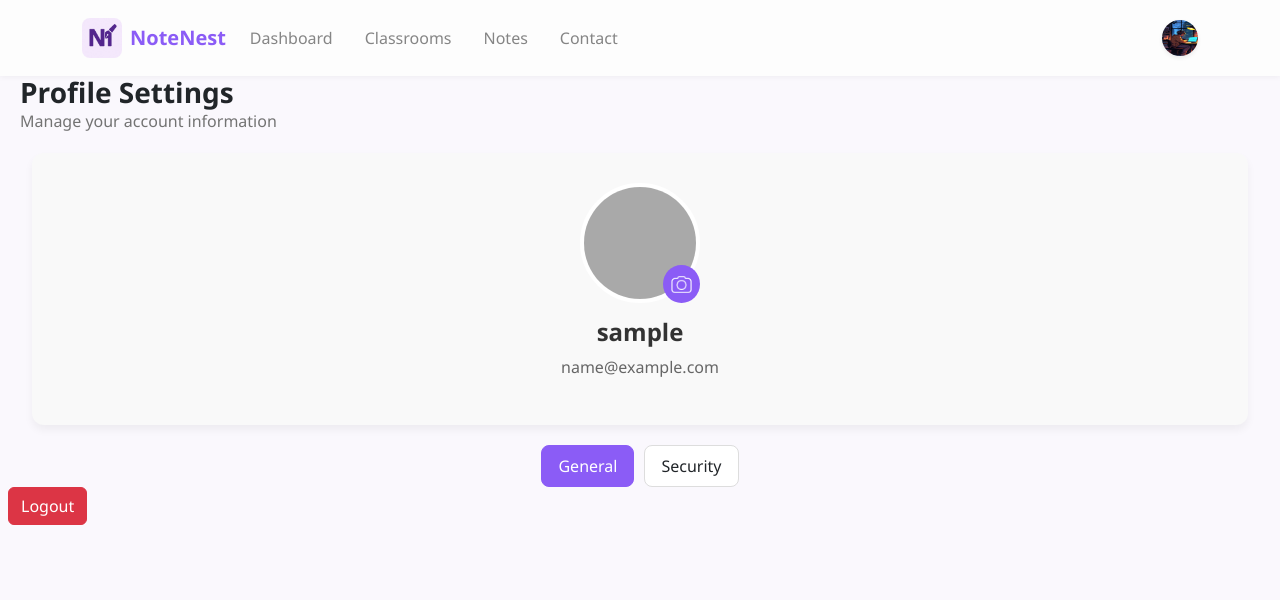
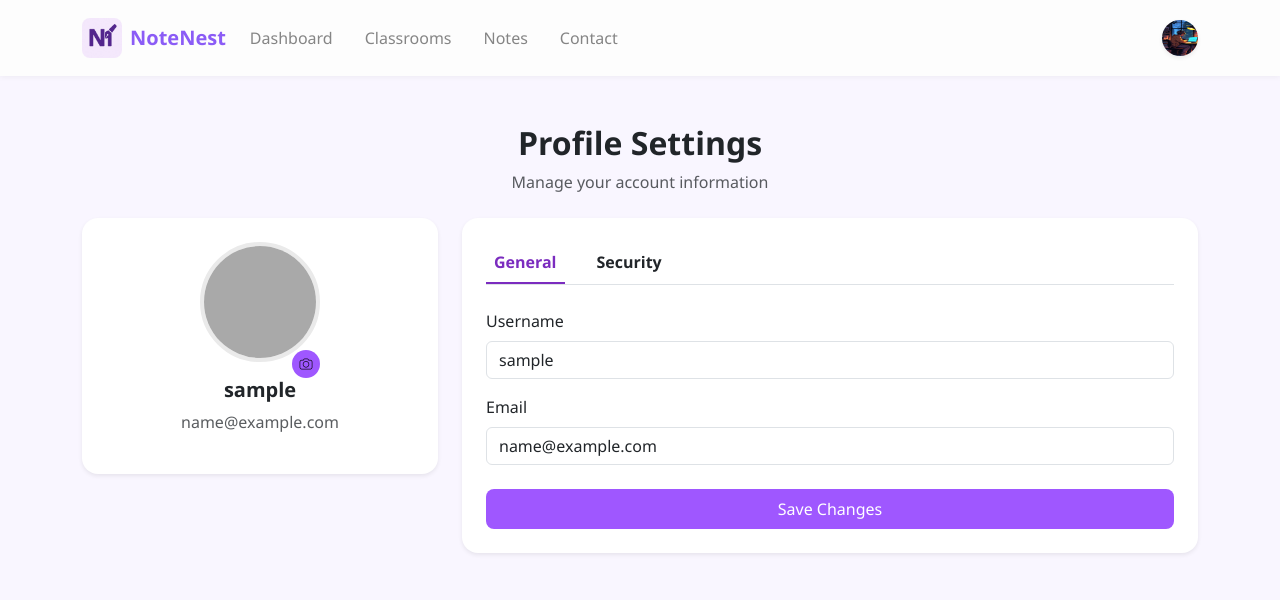
Before and after one commit to alielkline/NoteNest, a PHP site: page /public/profile.php in a window 1280 px wide. Shown: the top 600 px of the page. Run offline with PHP 8.4, Linux system fonts and the light colour scheme; the visitor is signed in with stand-in values (Sample User, id 1).

Commit message:
Final Touches to profile page

```diff
--- a/css/profile.css
+++ b/css/profile.css
@@ -15,123 +15,70 @@ Other shades of purple:
     800: '#4c3275',
     900: '#2c1d4d',
 */
-
-.header h3{
-    font-weight: 700;
-    margin: auto 20px;
+body {
+  background-color: #f9f6ff;
+  font-family: 'Segoe UI', sans-serif;
 }
 
-.header p{
-    margin: auto 20px;
-    color: #737373;
+.profile-card {
+  transition: 0.3s;
 }
 
-.picture-container{
-    background: #f9f9f9;
-    padding: 30px;
-    text-align: center;
-    border-radius: 12px;
-    max-width: 95%;
-    max-height: 300px;
-    margin: 20px auto;
-    box-shadow: 0 5px 8px rgba(0,0,0,0.05);
+.avatar {
+  width: 120px;
+  height: 120px;
+  object-fit: cover;
+  border-radius: 50%;
+  border: 4px solid #eaeaea;
 }
 
-.avatar-container{
-    position: relative;
-    display: inline-block;
-}
-
-.avatar{
-    width: 120px;
-    height: 120px;
-    border-radius: 50%;
-    border: 4px solid #fff;
-    object-fit: cover;
-}
-
-.upload-icon{
-    position: absolute;
-    bottom: 0;
-    right: 0;
-    background: #8b5cf6;
+.upload-icon img {
+  width: 28px;
+  height: 28px;
+  background: #9f57ff;
   padding: 6px;
   border-radius: 50%;
   cursor: pointer;
-    transition: background-color 0.2s;
 }
 
-.upload-icon:hover{
-    background-color: #6E59A5;
+.upload-icon img:hover {
+  background: #6E59A5;
 }
 
-.upload-icon img{
-    width: 25px;
-    height: 25px;
-    filter: brightness(0) invert(1);
-}
-
-.picture-container h3 {
-  margin-top: 15px;
-  font-size: 1.5rem;
-  font-weight: 600;
-  color: #333;
-}
-
-.picture-container p {
-  color: #666;
-  font-size: 1rem;
-  margin-top: 5px;
-}
 .tabs {
   display: flex;
-    justify-content: center;
-    gap: 10px;
+  gap: 1.5rem;
 }
 
 .tab {
-    background: #fff;
-    padding: 8px 16px;
-    border-radius: 8px;
-    border: 1px solid #ddd;
+  font-weight: 600;
+  padding: 0.5rem;
   cursor: pointer;
-    font-weight: 500;
+  position: relative;
+}
+
+.tab.active {
+  color: #7b2cbf;
+  border-bottom: 2px solid #7b2cbf;
 }
 
 .tab-content {
-    display: none;
-    background: #fff;
-    padding: 24px;
-    border-radius: 12px;
-    margin-top: 20px;
-    box-shadow: 0 5px 8px rgba(0,0,0,0.05);
-  }
-
-  .tab-content.active {
   display: block;
 }
 
-  .tab.active {
-    background: #8b5cf6;
-    color: white;
-    border-color: #8b5cf6;
+.tab-content.d-none {
+  display: none !important;
 }
 
-  .save-btn {
-    background: #8b5cf6;
+.btn-purple {
+  background-color: #9f57ff;
   color: white;
+  font-weight: 500;
   border: none;
-    padding: 10px 20px;
-    border-radius: 8px;
-    font-weight: 500;
-    transition: background 0.3s ease;
+  padding: 0.5rem 1rem;
+  border-radius: 0.5rem;
 }
 
-  .save-btn:hover {
-    background: #7e69ab;
+.btn-purple:hover {
+  background-color: #8220ff;
 }
-
-  .save-btn:disabled {
-    background: #e5deff;
-    cursor: not-allowed;
-  }
--- a/includes/navbar.php
+++ b/includes/navbar.php
@@ -23,7 +23,7 @@ if (isset($_SESSION['user_id'])) {
 ?>
 
 
-<nav class="navbar navbar-expand-md">
+<nav class="navbar navbar-expand-lg">
   <div class="container">
     <!-- Logo + Name -->
     <a class="navbar-brand" href="home.php">
--- a/includes/profile_handler.php
+++ b/includes/profile_handler.php
@@ -73,6 +73,7 @@ if ($_SERVER["REQUEST_METHOD"] === "POST") {
             header("Location: ../public/profile.php");
             exit();
         }
+
     }
 
     // Updating password
--- a/js/profile.js
+++ b/js/profile.js
@@ -1,19 +1,11 @@
 function showTab(tabId) {
-  // Remove active class from all tabs and contents
   document.querySelectorAll('.tab').forEach(tab => tab.classList.remove('active'));
-  document.querySelectorAll('.tab-content').forEach(content => content.classList.remove('active'));
+  document.querySelectorAll('.tab-content').forEach(content => content.classList.add('d-none'));
 
-  // Add active to selected tab and content
-  document.querySelector(`[onclick="showTab('${tabId}')"]`).classList.add('active');
-  document.getElementById(tabId).classList.add('active');
+  document.getElementById(tabId).classList.remove('d-none');
+  document.querySelector(`.tab[onclick="showTab('${tabId}')"]`).classList.add('active');
 }
 
-const fileInput = document.getElementById('upload');
-const photoForm = document.getElementById('photoForm');
-
-// When a file is selected, submit the form
-fileInput.addEventListener('change', function() {
-        if (fileInput.files.length > 0) {
-            photoForm.submit();
-        }
-});
+function submitForm() {
+  document.getElementById('photoForm').submit();
+}
--- a/public/profile.php
+++ b/public/profile.php
@@ -42,71 +42,70 @@ $imagePath = !empty($user['profile_image'])
 <body>
 <?php include '../includes/navbar.php'; ?>
 
-    <div class="header">
-        <h3>Profile Settings</h3>
-        <p>Manage your account information</p>
+<div class="container py-5">
+    <div class="text-center mb-4">
+        <h2 class="fw-bold">Profile Settings</h2>
+        <p class="text-muted">Manage your account information</p>
     </div>
 
-    <div class="picture-container">
-        <div class="avatar-container">
-            <img src="<?php echo htmlspecialchars($imagePath); ?>" alt="Profile Picture" class="avatar" id="profileImage">
+    <div class="row justify-content-center g-4">
+        <!-- Profile Image Section -->
+        <div class="col-md-4 text-center">
+            <div class="profile-card p-4 bg-white rounded-4 shadow-sm">
+                <div class="position-relative d-inline-block">
+                    <img src="<?php echo htmlspecialchars($imagePath); ?>" alt="Profile Picture" class="avatar mb-3" id="profileImage">
                     <form id="photoForm" action="../includes/profile_handler.php" method="POST" enctype="multipart/form-data">
                         <input type="hidden" name="form_type" value="photo">
-            <input type="file" id="upload" name="profile_image" accept="image/*" style="display:none;" onchange="submitForm()">
-
-            <label for="upload" class="upload-icon" style="cursor: pointer;">
+                        <input type="file" id="upload" name="profile_image" accept="image/*" onchange="submitForm()" hidden>
+                        <label for="upload" class="upload-icon position-absolute bottom-0 end-0">
                             <img src="../assets/camera.png" alt="Upload">
                         </label>
                     </form>
                 </div>
-
-        <h3><?php echo htmlspecialchars($username);?></h3>
-        <p><?php echo htmlspecialchars($email);; ?></p>
+                <h5 class="fw-bold"><?php echo htmlspecialchars($username); ?></h5>
+                <p class="text-muted"><?php echo htmlspecialchars($email); ?></p>
+            </div>
         </div>
 
-    <div class="tabs">
+        <!-- Tabs + Forms Section -->
+        <div class="col-md-8">
+            <div class="profile-card bg-white p-4 rounded-4 shadow-sm">
+                <div class="tabs d-flex mb-4 border-bottom">
                     <div class="tab active" onclick="showTab('general')">General</div>
                     <div class="tab" onclick="showTab('security')">Security</div>
                 </div>
 
-    <!-- General Information Form -->
+                <!-- General Information -->
                 <form id="general" class="tab-content" action="../includes/profile_handler.php" method="POST">
-        <h4>General Information</h4>
-        <p>Update your personal details</p>
-
-        <!-- Form Type Identifier -->
                     <input type="hidden" name="form_type" value="general">
-
-        <label>Username</label>
-        <input type="text" name="username" value="<?php echo htmlspecialchars($username); ?>" class="form-control mb-2" required>
-
-        <label>Email</label>
-        <input type="email" name="email" value="<?php echo htmlspecialchars($email); ?>" class="form-control mb-3" required>
-
-        <button type="submit" class="btn save-btn">Save Changes</button>
+                    <div class="mb-3">
+                        <label class="form-label">Username</label>
+                        <input type="text" name="username" value="<?php echo htmlspecialchars($username); ?>" class="form-control" required>
+                    </div>
+                    <div class="mb-4">
+                        <label class="form-label">Email</label>
+                        <input type="email" name="email" value="<?php echo htmlspecialchars($email); ?>" class="form-control" required>
+                    </div>
+                    <button type="submit" class="btn btn-purple w-100">Save Changes</button>
                 </form>
 
-    <!-- Password Change Form -->
-    <form id="security" class="tab-content" action="../includes/profile_handler.php" method="POST">
-        <h4>Security Settings</h4>
-        <p>Manage your password and authentication</p>
-
-        <!-- Form Type Identifier -->
+                <!-- Security Tab -->
+                <form id="security" class="tab-content d-none" action="../includes/profile_handler.php" method="POST">
                     <input type="hidden" name="form_type" value="security">
-
-        <label>New Password</label>
-        <input type="password" name="new_password" class="form-control mb-2" required>
-
-        <label>Confirm Password</label>
-        <input type="password" name="confirm_password" class="form-control mb-3" required>
-
-        <button type="submit" class="btn save-btn">Change Password</button>
+                    <div class="mb-3">
+                        <label class="form-label">New Password</label>
+                        <input type="password" name="new_password" class="form-control" required>
+                    </div>
+                    <div class="mb-4">
+                        <label class="form-label">Confirm Password</label>
+                        <input type="password" name="confirm_password" class="form-control" required>
+                    </div>
+                    <button type="submit" class="btn btn-purple w-100">Change Password</button>
                 </form>
-
-    <?php if (isset($_SESSION['user_id'])): ?>
-        <a href="../includes/logout_handler.php" class="btn btn-danger mx-2">Logout</a>
-    <?php endif; ?>
-
+            </div>
+        </div>
+    </div>
+</div>
     <script src="../js/profile.js"></script>
     <script src="https://cdn.jsdelivr.net/npm/bootstrap@5.3.2/dist/js/bootstrap.bundle.min.js"></script>
 </body>
```
Also changed, not shown: uploads/profile_images/22_profile.jpg, uploads/profile_images/22_profile.png. Lines whose indentation alone changed are shown as unchanged.
